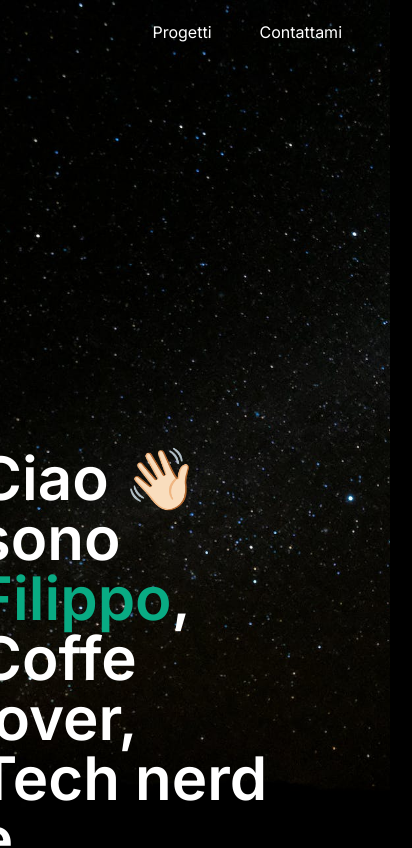
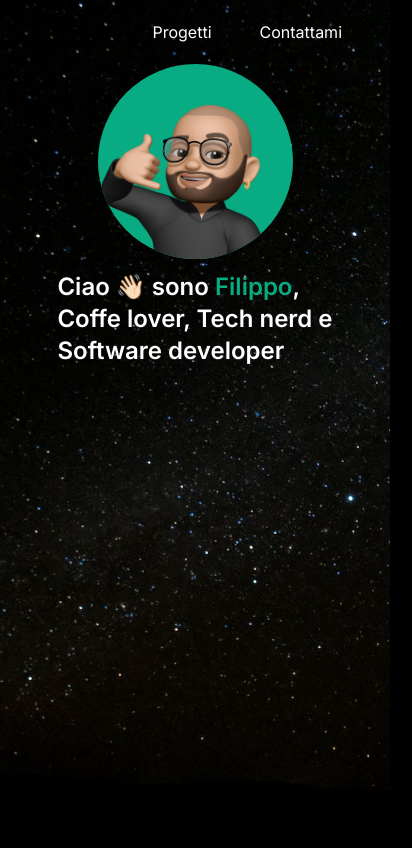
Before and after one commit to FilippoPisano99/filippopisano99.github.io, a Next.js app: page / in a window 390 px wide. Shown: the top 848 px of the page, 412 px wide, since content can reach past the window. Built offline with nearby package versions, Linux system fonts and the light colour scheme.

Commit message:
Mobile view

```diff
--- a/src/components/projectScreen.js
+++ b/src/components/projectScreen.js
@@ -2,12 +2,12 @@ import Image from 'next/image'
 
 export default function Projectscreen() {
     return (
-        <section className='
+        <div className='
         w-full h-screen
         flex flex-row
         justify-center'>
         <pre>To Do...</pre>
-      </section>
+      </div>
 
     )
 }
--- a/src/components/splashscreen.js
+++ b/src/components/splashscreen.js
@@ -2,34 +2,56 @@ import Image from 'next/image'
 
 export default function Splashscreen() {
     return (
-        <section className='
+        <div className='
         w-full h-screen
-        flex flex-row
-        justify-center'>
+        items-center
+        justify-center
 
-        <div className='
-          pr-36 pt-96'
-          >
+        md:flex md:flex-row-reverse
+        '>
 
-          <span className="text-white text-6xl font-semibold">Ciao 👋🏻 sono </span>
-          <span className="text-primary text-6xl font-semibold">Filippo</span>
-          <span className="text-white text-6xl font-semibold">, <br/>
-          Coffe lover, Tech nerd e
-          <br/>
-          Software developer
-          </span>
-
-
-        </div>
-        <div className='pt-10'>
-          <div className="avatar">
+        <div className='flex justify-center'>
+          <div className="avatar
+          pb-3
+          md:w-80 w-2/4
+          md:pb-48
+          ">
             <div className="bg-primary rounded-full">
               <img src="avatar.png" />
             </div>
           </div>
         </div>
 
-      </section>
+        <div className='
+          flex flex-col items-center
+          md:pt-20
+          md:pr-20 '
+          >
+
+          <div>
+            <span className="
+            text-white
+            md:text-5xl text-2xl
+            font-semibold">Ciao 👋🏻 sono </span>
+            <span className="
+            text-primary
+            md:text-5xl text-2xl
+            font-semibold">Filippo</span>
+            <span className="
+            text-white
+            md:text-5xl text-2xl
+            font-semibold">, <br/>
+            Coffe lover, Tech nerd e
+            <br/>
+            Software developer
+            </span>
+          </div>
+
+
+        </div>
+
+
+      </div>
 
     )
 }
```
